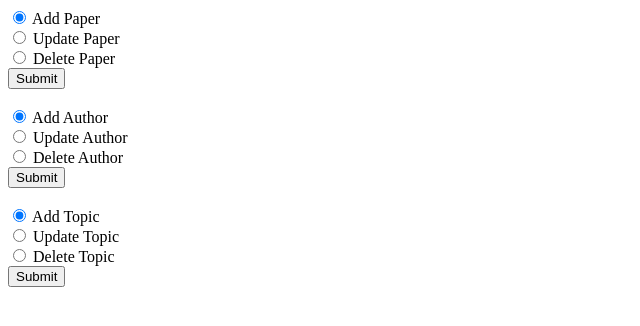
After one commit to fatih-iver/SOTA-for-CS, a Flask app: template templates/index_admin.html in a window 1280 px wide. The commit adds this page. Shown: the top 326 px of the page, without its empty margins (0-640 px from the left). Run offline with Flask 2, Linux system fonts and the light colour scheme; the template is opened without the code that fills it, so the values that code supplies are empty.

Commit message:
add forms for admin control

```diff
--- a/app.py
+++ b/app.py
@@ -1,4 +1,4 @@
-from flask import Flask, render_template, redirect, url_for, g
+from flask import Flask, render_template, redirect, url_for, g, request, abort
 import sqlite3
 
 app = Flask(__name__)
@@ -27,9 +27,27 @@ def welcome():
     return render_template('welcome.html')
 
 
-@app.route('/index')
+@app.route('/index', methods=['GET', 'POST'])
 def index():
-    return render_template("index.html")
+    if request.method == 'POST':
+        pass
+    elif request.method == 'GET':
+        if isAdmin:
+            return render_template("index_admin.html")
+        else:
+            return render_template("index_user.html")
+    else:
+        return abort(404)
+
+
+@app.route('/login', )
+def login():
+    if request.method == 'POST':
+        user = request.form['nm']
+        return redirect(url_for('success', name=user))
+    else:
+        user = request.args.get('nm')
+        return redirect(url_for('success', name=user))
 
 
 def set_admin(true_or_false):
--- /dev/null
+++ b/templates/index_admin.html
@@ -0,0 +1,30 @@
+<!DOCTYPE html>
+<html lang="en">
+<head>
+    <meta charset="UTF-8">
+    <title>Flask App</title>
+</head>
+<body>
+<form action="{{ url_for('index') }}" method="post">
+    <input type="radio" name="paper" value="add paper" checked> Add Paper<br>
+    <input type="radio" name="paper" value="update paper"> Update Paper<br>
+    <input type="radio" name="paper" value="delete paper"> Delete Paper <br>
+    <input type="submit" value="Submit">
+</form>
+<br>
+<form action="{{ url_for('index') }}" method="post">
+    <input type="radio" name="author" value="add author" checked> Add Author<br>
+    <input type="radio" name="author" value="update author"> Update Author<br>
+    <input type="radio" name="author" value="delete author"> Delete Author <br>
+    <input type="submit" value="Submit">
+</form>
+<br>
+<form action="{{ url_for('index') }}" method="post">
+    <input type="radio" name="topic" value="add topic" checked> Add Topic<br>
+    <input type="radio" name="topic" value="update topic"> Update Topic<br>
+    <input type="radio" name="topic" value="delete topic"> Delete Topic <br>
+    <input type="submit" value="Submit">
+</form>
+
+</body>
+</html>
--- a/templates/index.html
+++ b/templates/index_user.html
@@ -5,6 +5,6 @@
     <title>Flask App</title>
 </head>
 <body>
-Index Page
+USER INDEX PAGE
 </body>
 </html>
```
